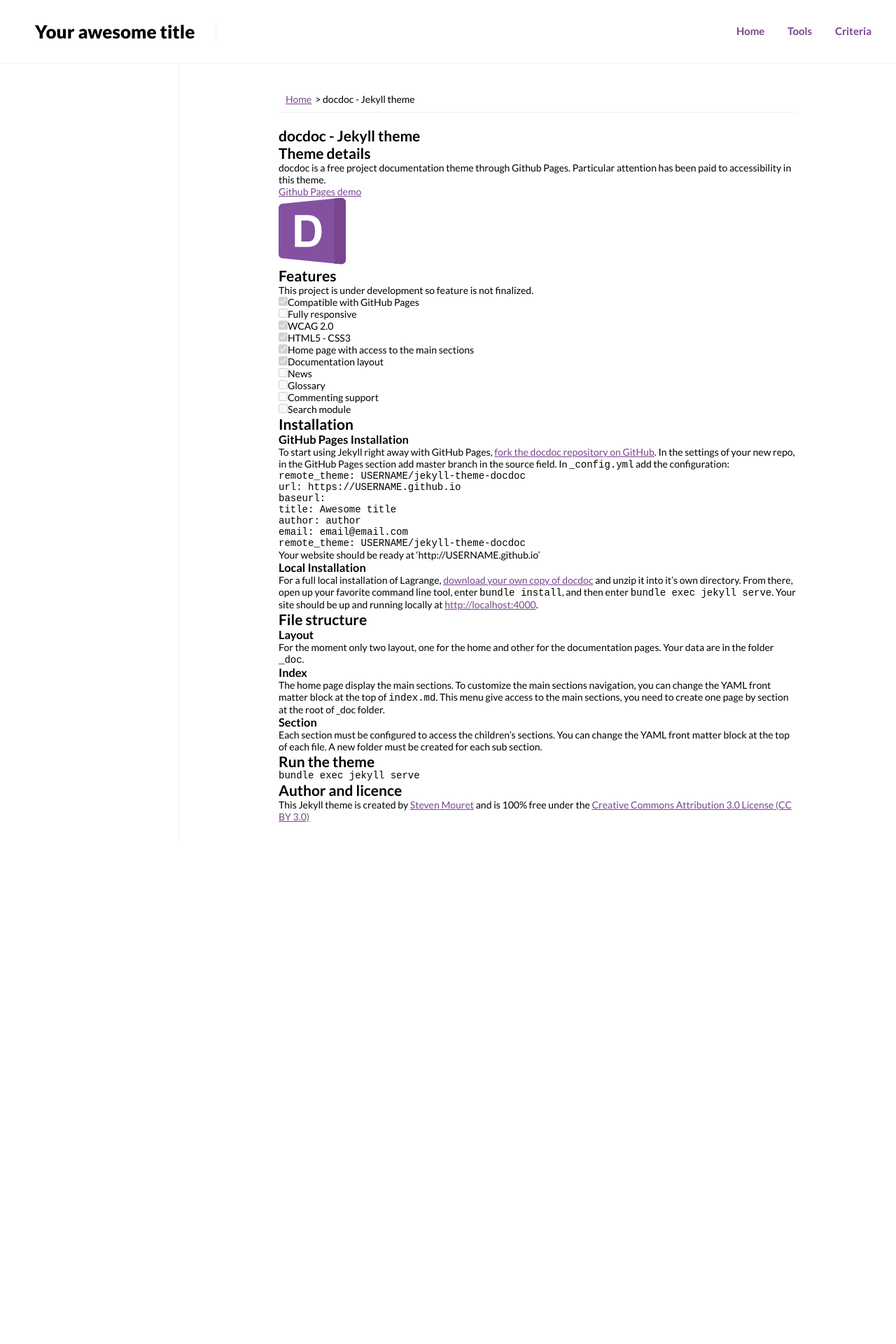
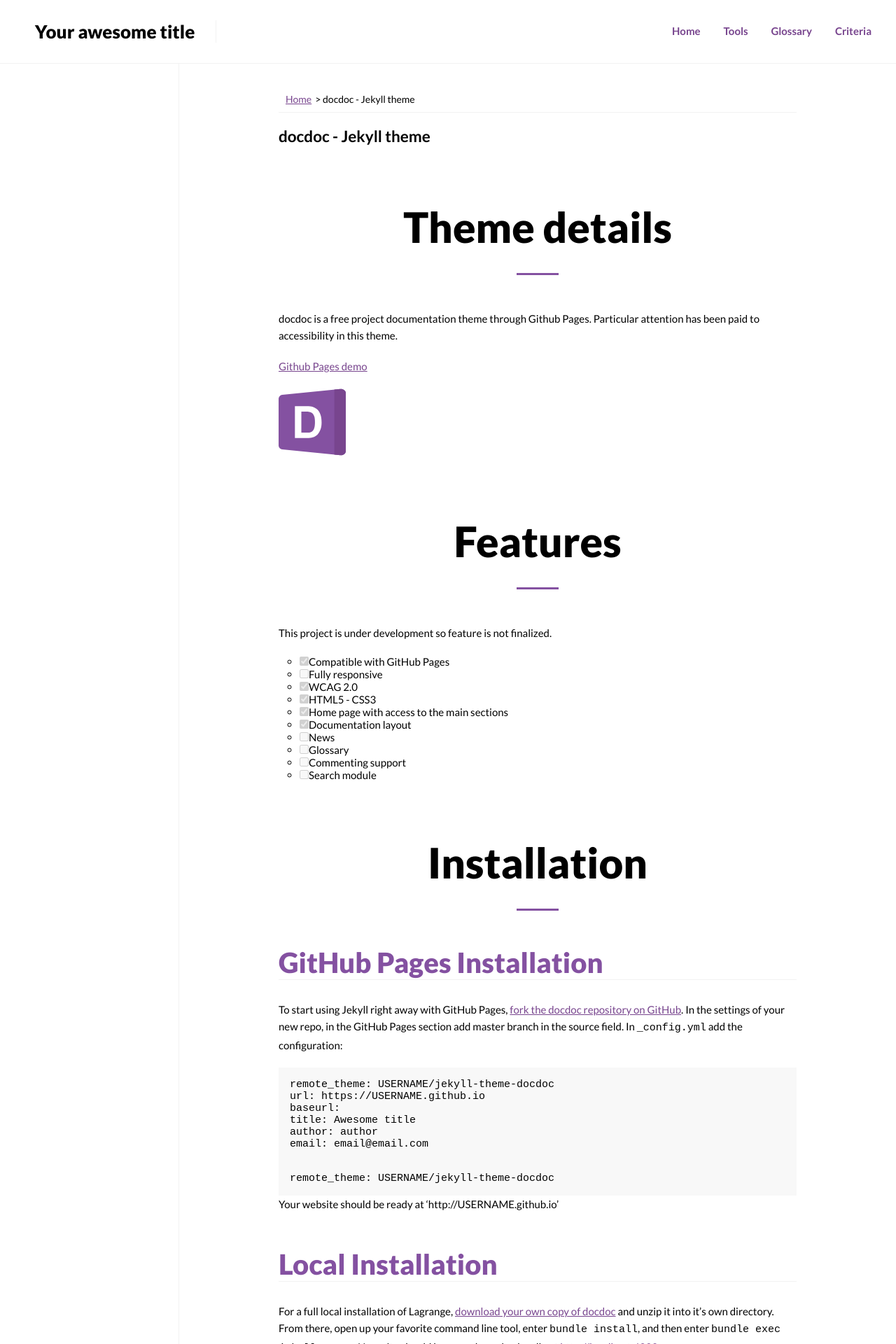
Before and after one commit to stevenMouret/web-accessibility-guidelines, a Jekyll site: the page built from README.md, in a window 1280 px wide. Shown: the top 1920 px of the page at 70% size. Built offline with Jekyll 4.4.1, drawn with Linux system fonts in a browser that asks for light colours; our own code applies the rules of GitHub Pages for plain Markdown files; before the commit the page ends 1205 px from its top, so only the background shows below that.

Commit message:
Add custom style for content

```diff
--- a/_includes/menu.html
+++ b/_includes/menu.html
@@ -1,5 +1,6 @@
 <ul class="menu">
     <li><a href="{{ '/' | prepend: site.baseurl }}"{% if page.id contains 'index'%} aria-current="page"{% endif%}>Home</a></li>
     <li><a href="{{ '/tools' | prepend: site.baseurl }}"{% if page.id contains 'tools'%} aria-current="page"{% endif%}>Tools</a></li>
+    <li><a href="{{ '/glossary' | prepend: site.baseurl }}"{% if page.id contains 'glossary'%} aria-current="page"{% endif%}>Glossary</a></li>
     <li><a href="http://disic.github.io/rgaa_referentiel_en/criteria.html" target="_blank" title="Criteria (new window)">Criteria</a></li>
 </ul>
--- a/_layouts/doc.html
+++ b/_layouts/doc.html
@@ -11,7 +11,7 @@
         <main class="page-content" role="main">
             <div class="page-content__wrapper">
                 {%- include breadcrumb.html -%}
-                <article>
+                <article class="content">
                     {{ content }}
                     {% include sections.html %}
                 </article>
--- a/_sass/config/_base.scss
+++ b/_sass/config/_base.scss
@@ -15,7 +15,7 @@ body {
     font-family: $typo-1;
     color: $color-black;
     background: $color-white;
-    font-size: 1.4rem;
+    font-size: 1.5rem;
 }
 
 a {
--- /dev/null
+++ b/_sass/config/_content.scss
@@ -0,0 +1,58 @@
+.content {
+    h2, h3, h4, h5, h6 {
+        font-weight: 900;
+    }
+    h2 {
+        font-size: 6rem;
+        margin: 8rem 0 5rem;
+        text-align: center;
+
+        &::after {
+            content: "";
+            display: block;
+            margin: 0 auto;
+            width: 6rem;
+            height: 0.3rem;
+            background: $color-1-1;
+            margin-top: 3rem;
+        }
+    }
+
+    h3 {
+        border-bottom: 0.1rem solid rgba($color-black, 0.05);
+        color: $color-1-1;
+        font-size: 4rem;
+        margin: 5rem 0 3rem;
+    }
+
+    h4 {
+        color: $color-1-3;
+        font-size: 3.2rem;
+        margin: 4.5rem 0 2.5rem;
+    }
+
+    p {
+        line-height: 2.4rem;
+        margin-bottom: 2rem;
+    }
+
+    ul, ol {
+        margin: 0 0 2rem 3rem;
+    }
+
+    ul {
+        list-style: circle;
+    }
+    ol {
+
+    }
+
+    blockquote {
+        background: rgba($color-black, 0.05);
+        padding: 1rem;
+    }
+
+    .highlight pre {
+        padding: 1.6rem;
+    }
+}
--- a/_sass/config/_menus.scss
+++ b/_sass/config/_menus.scss
@@ -24,10 +24,11 @@
 }
 
 .breadcrumb {
+    border-bottom: 0.1rem solid rgba($color-black, 0.05);
+    font-size: 1.4rem;
+    margin-bottom: 2rem;
+    padding: 1rem;
     width: 100%;
-    border-bottom: 0.1rem solid rgba($color-black, 0.05);
-    padding: 1rem;
-    margin-bottom: 2rem;
 
     li {
         display: inline-block;
--- a/_sass/jekyll-theme-docdoc.scss
+++ b/_sass/jekyll-theme-docdoc.scss
@@ -18,5 +18,6 @@ $typo-1: 'Lato', Arial, sans-serif;
     "config/base",
     "config/layout",
     "config/menus",
-    "config/home"
+    "config/home",
+    "config/content"
 ;
--- a/assets/syntax.css
+++ b/assets/syntax.css
@@ -1,65 +1,209 @@
-.highlight  { background: #ffffff; }
-.highlight .c { color: #999988; font-style: italic } /* Comment */
-.highlight .err { color: #a61717; background-color: #e3d2d2 } /* Error */
-.highlight .k { font-weight: bold } /* Keyword */
-.highlight .o { font-weight: bold } /* Operator */
-.highlight .cm { color: #999988; font-style: italic } /* Comment.Multiline */
-.highlight .cp { color: #999999; font-weight: bold } /* Comment.Preproc */
-.highlight .c1 { color: #999988; font-style: italic } /* Comment.Single */
-.highlight .cs { color: #999999; font-weight: bold; font-style: italic } /* Comment.Special */
-.highlight .gd { color: #000000; background-color: #ffdddd } /* Generic.Deleted */
-.highlight .gd .x { color: #000000; background-color: #ffaaaa } /* Generic.Deleted.Specific */
-.highlight .ge { font-style: italic } /* Generic.Emph */
-.highlight .gr { color: #aa0000 } /* Generic.Error */
-.highlight .gh { color: #999999 } /* Generic.Heading */
-.highlight .gi { color: #000000; background-color: #ddffdd } /* Generic.Inserted */
-.highlight .gi .x { color: #000000; background-color: #aaffaa } /* Generic.Inserted.Specific */
-.highlight .go { color: #888888 } /* Generic.Output */
-.highlight .gp { color: #555555 } /* Generic.Prompt */
-.highlight .gs { font-weight: bold } /* Generic.Strong */
-.highlight .gu { color: #aaaaaa } /* Generic.Subheading */
-.highlight .gt { color: #aa0000 } /* Generic.Traceback */
-.highlight .kc { font-weight: bold } /* Keyword.Constant */
-.highlight .kd { font-weight: bold } /* Keyword.Declaration */
-.highlight .kp { font-weight: bold } /* Keyword.Pseudo */
-.highlight .kr { font-weight: bold } /* Keyword.Reserved */
-.highlight .kt { color: #445588; font-weight: bold } /* Keyword.Type */
-.highlight .m { color: #009999 } /* Literal.Number */
-.highlight .s { color: #d14 } /* Literal.String */
-.highlight .na { color: #008080 } /* Name.Attribute */
-.highlight .nb { color: #0086B3 } /* Name.Builtin */
-.highlight .nc { color: #445588; font-weight: bold } /* Name.Class */
-.highlight .no { color: #008080 } /* Name.Constant */
-.highlight .ni { color: #800080 } /* Name.Entity */
-.highlight .ne { color: #990000; font-weight: bold } /* Name.Exception */
-.highlight .nf { color: #990000; font-weight: bold } /* Name.Function */
-.highlight .nn { color: #555555 } /* Name.Namespace */
-.highlight .nt { color: #000080 } /* Name.Tag */
-.highlight .nv { color: #008080 } /* Name.Variable */
-.highlight .ow { font-weight: bold } /* Operator.Word */
-.highlight .w { color: #bbbbbb } /* Text.Whitespace */
-.highlight .mf { color: #009999 } /* Literal.Number.Float */
-.highlight .mh { color: #009999 } /* Literal.Number.Hex */
-.highlight .mi { color: #009999 } /* Literal.Number.Integer */
-.highlight .mo { color: #009999 } /* Literal.Number.Oct */
-.highlight .sb { color: #d14 } /* Literal.String.Backtick */
-.highlight .sc { color: #d14 } /* Literal.String.Char */
-.highlight .sd { color: #d14 } /* Literal.String.Doc */
-.highlight .s2 { color: #d14 } /* Literal.String.Double */
-.highlight .se { color: #d14 } /* Literal.String.Escape */
-.highlight .sh { color: #d14 } /* Literal.String.Heredoc */
-.highlight .si { color: #d14 } /* Literal.String.Interpol */
-.highlight .sx { color: #d14 } /* Literal.String.Other */
-.highlight .sr { color: #009926 } /* Literal.String.Regex */
-.highlight .s1 { color: #d14 } /* Literal.String.Single */
-.highlight .ss { color: #990073 } /* Literal.String.Symbol */
-.highlight .bp { color: #999999 } /* Name.Builtin.Pseudo */
-.highlight .vc { color: #008080 } /* Name.Variable.Class */
-.highlight .vg { color: #008080 } /* Name.Variable.Global */
-.highlight .vi { color: #008080 } /* Name.Variable.Instance */
-.highlight .il { color: #009999 } /* Literal.Number.Integer.Long */
-
-/* Make line numbers unselectable: excludes line numbers from copy-paste user ops */
-.highlight .lineno {-webkit-user-select: none;-moz-user-select: none; -o-user-select: none;}
-.lineno::-moz-selection {background-color: transparent;} /* Mozilla specific */
-.lineno::selection {background-color: transparent;} /* Other major browsers */
+.highlight table td { padding: 5px; }
+.highlight table pre { margin: 0; }
+.highlight .cm {
+  color: #999988;
+  font-style: italic;
+}
+.highlight .cp {
+  color: #999999;
+  font-weight: bold;
+}
+.highlight .c1 {
+  color: #999988;
+  font-style: italic;
+}
+.highlight .cs {
+  color: #999999;
+  font-weight: bold;
+  font-style: italic;
+}
+.highlight .c, .highlight .cd {
+  color: #999988;
+  font-style: italic;
+}
+.highlight .err {
+  color: #a61717;
+  background-color: #e3d2d2;
+}
+.highlight .gd {
+  color: #000000;
+  background-color: #ffdddd;
+}
+.highlight .ge {
+  color: #000000;
+  font-style: italic;
+}
+.highlight .gr {
+  color: #aa0000;
+}
+.highlight .gh {
+  color: #999999;
+}
+.highlight .gi {
+  color: #000000;
+  background-color: #ddffdd;
+}
+.highlight .go {
+  color: #888888;
+}
+.highlight .gp {
+  color: #555555;
+}
+.highlight .gs {
+  font-weight: bold;
+}
+.highlight .gu {
+  color: #aaaaaa;
+}
+.highlight .gt {
+  color: #aa0000;
+}
+.highlight .kc {
+  color: #000000;
+  font-weight: bold;
+}
+.highlight .kd {
+  color: #000000;
+  font-weight: bold;
+}
+.highlight .kn {
+  color: #000000;
+  font-weight: bold;
+}
+.highlight .kp {
+  color: #000000;
+  font-weight: bold;
+}
+.highlight .kr {
+  color: #000000;
+  font-weight: bold;
+}
+.highlight .kt {
+  color: #445588;
+  font-weight: bold;
+}
+.highlight .k, .highlight .kv {
+  color: #000000;
+  font-weight: bold;
+}
+.highlight .mf {
+  color: #009999;
+}
+.highlight .mh {
+  color: #009999;
+}
+.highlight .il {
+  color: #009999;
+}
+.highlight .mi {
+  color: #009999;
+}
+.highlight .mo {
+  color: #009999;
+}
+.highlight .m, .highlight .mb, .highlight .mx {
+  color: #009999;
+}
+.highlight .sb {
+  color: #d14;
+}
+.highlight .sc {
+  color: #d14;
+}
+.highlight .sd {
+  color: #d14;
+}
+.highlight .s2 {
+  color: #d14;
+}
+.highlight .se {
+  color: #d14;
+}
+.highlight .sh {
+  color: #d14;
+}
+.highlight .si {
+  color: #d14;
+}
+.highlight .sx {
+  color: #d14;
+}
+.highlight .sr {
+  color: #009926;
+}
+.highlight .s1 {
+  color: #d14;
+}
+.highlight .ss {
+  color: #990073;
+}
+.highlight .s {
+  color: #d14;
+}
+.highlight .na {
+  color: #008080;
+}
+.highlight .bp {
+  color: #999999;
+}
+.highlight .nb {
+  color: #0086B3;
+}
+.highlight .nc {
+  color: #445588;
+  font-weight: bold;
+}
+.highlight .no {
+  color: #008080;
+}
+.highlight .nd {
+  color: #3c5d5d;
+  font-weight: bold;
+}
+.highlight .ni {
+  color: #800080;
+}
+.highlight .ne {
+  color: #990000;
+  font-weight: bold;
+}
+.highlight .nf {
+  color: #990000;
+  font-weight: bold;
+}
+.highlight .nl {
+  color: #990000;
+  font-weight: bold;
+}
+.highlight .nn {
+  color: #555555;
+}
+.highlight .nt {
+  color: #000080;
+}
+.highlight .vc {
+  color: #008080;
+}
+.highlight .vg {
+  color: #008080;
+}
+.highlight .vi {
+  color: #008080;
+}
+.highlight .nv {
+  color: #008080;
+}
+.highlight .ow {
+  color: #000000;
+  font-weight: bold;
+}
+.highlight .o {
+  color: #000000;
+  font-weight: bold;
+}
+.highlight .w {
+  color: #bbbbbb;
+}
+.highlight {
+  background-color: #f8f8f8;
+}
```
